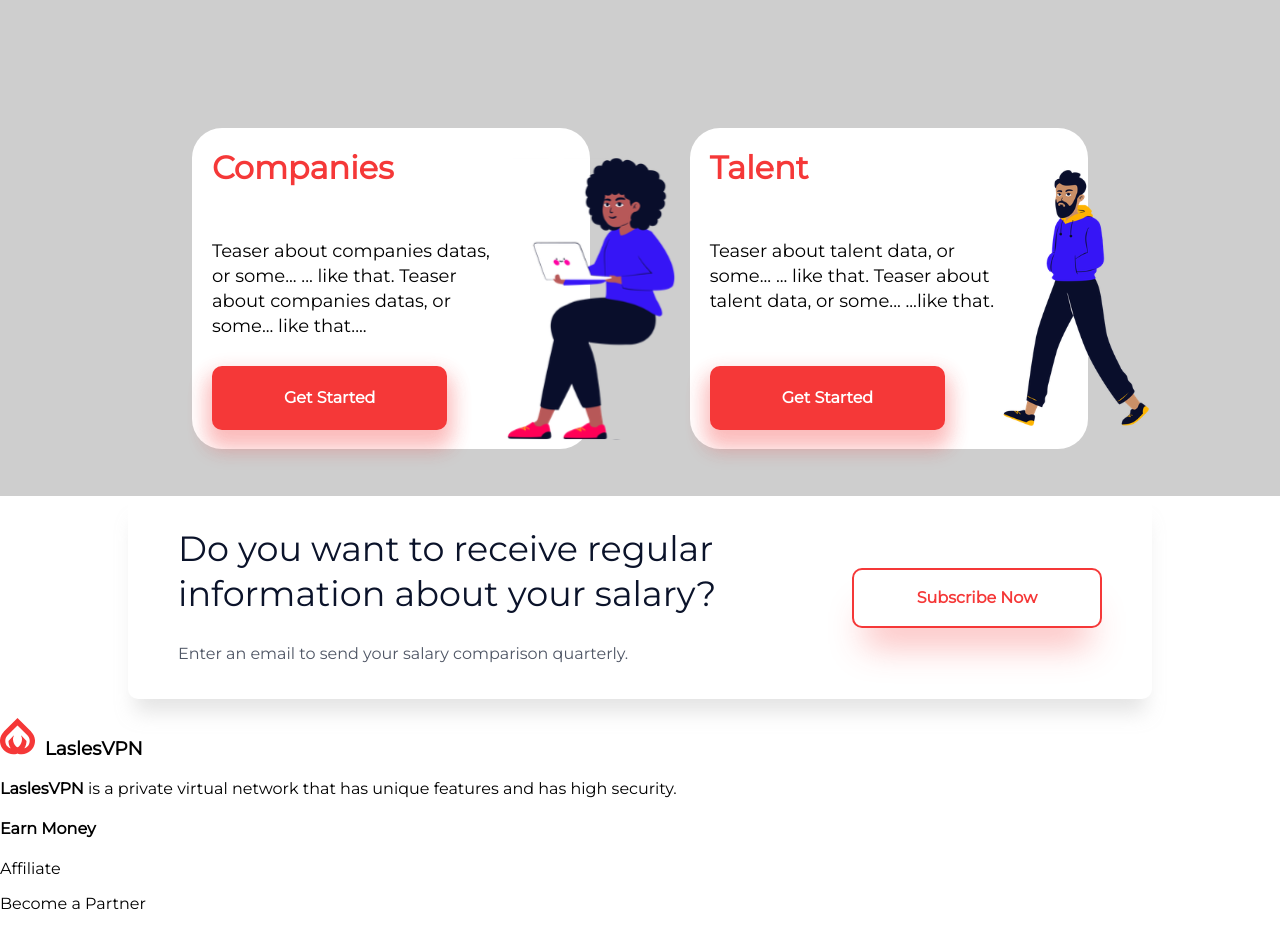
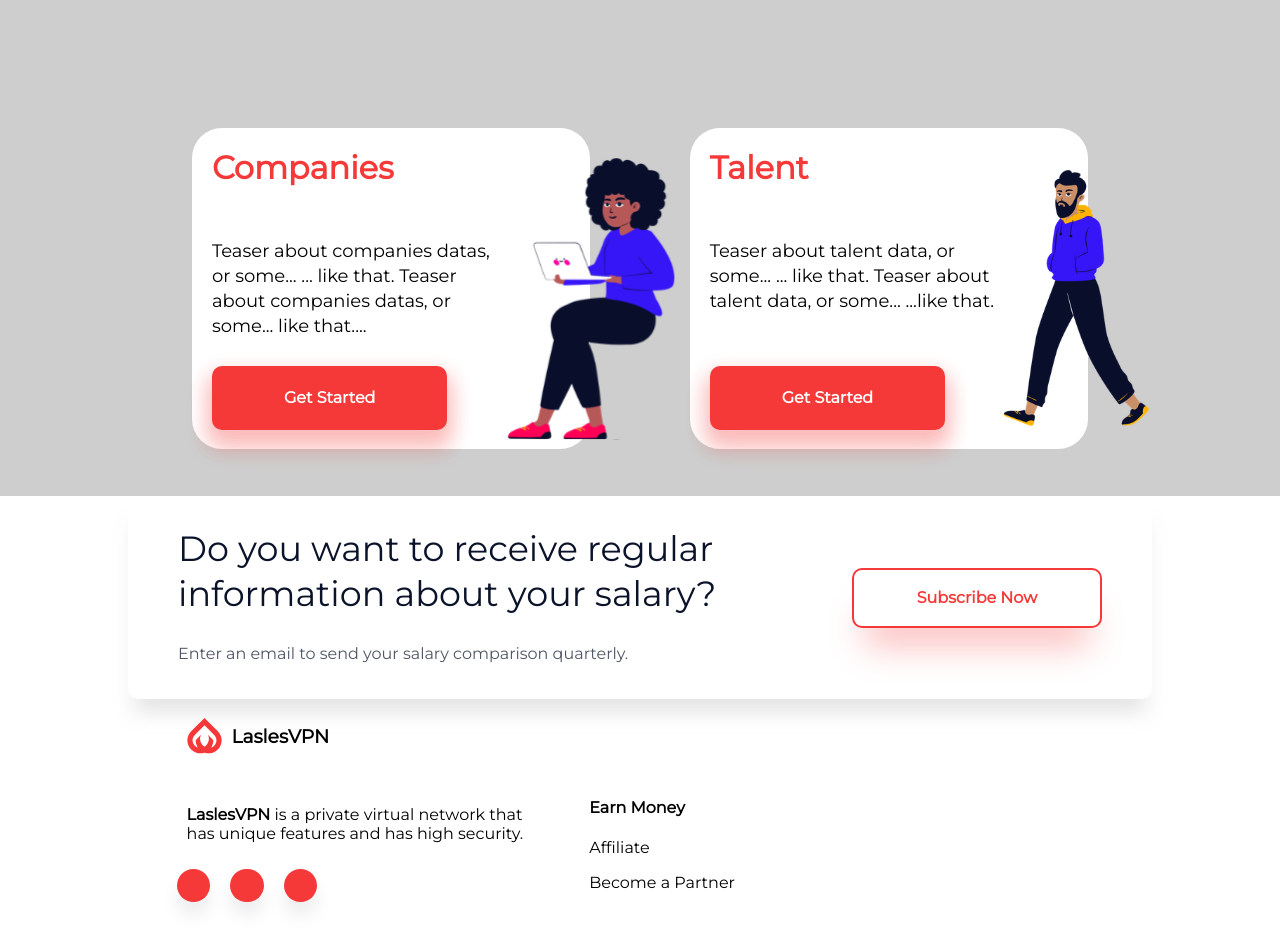
Before and after one commit to Guillaume-Cojan/Landing_jobs, a React (Create React App) app in the folder react_app/: page / in a window 1280 px wide. Shown: the top 936 px of the page. Built offline with nearby package versions, Linux system fonts and the light colour scheme.

Commit message:
finish initial footer design

```diff
--- a/react_app/src/components/Footer/Footer.css
+++ b/react_app/src/components/Footer/Footer.css
@@ -1,48 +1,81 @@
 .footer-wrapper {
+
   display: flex;
   flex-direction: row;
+  justify-content: space-around;
+  align-items: left;
+  width: 60%;
 }
-.footer-logo-img {
+
+.column-1 {
+    margin-left: 20%;
+}
+
+.logo {
+    display: flex;
+    align-items: center;
+}
+.onion {
 /* Vector */
 
-position: absolute;
+/* position: absolute; */
 width: 35px;
 height: 36.23px;
-left: 210px;
-top: 2166.78px;
-
-background: #F53838;
-
 }
-.footer-logo {
+/*
+.logo {
     /* LaslesVPN */
 
-position: absolute;
+/*position: absolute;
 width: 104px;
 height: 24px;
 left: 255px;
-top: 2172.89px;
+top: 2448.89px;
 
 font-family: Rubik;
 font-style: normal;
 font-weight: 500;
 font-size: 20px;
 line-height: 24px;
-/* identical to box height */
+/* identical to box height
 
 color: #0B132A;
+
+
+}*/
+
+.text {
+    margin-top: 15%;
 }
 
-.big-dot {
+.dot {
   /* Ellipse 177 */
 
-position: absolute;
+  /* position: absolute; */
+  border-radius: 50%;
   width: 33.6px;
   height: 33.6px;
   left: 263.6px;
   top: 2314.58px;
+  display: inline-block;
+  margin: 10px;
 
-background: #F53838;
+  background: #f53838;
   box-shadow: 0px 13px 18px rgba(17, 19, 35, 0.08);
+}
+
+.dot-1 {
+    margin-left: -10px;
+}
+
+.column-2 {
+    margin-top: 10%
+}
+
+.copyright {
+    /* ©2020LaslesVPN */
+
+color: #AFB5C0;
+
 
 }
--- a/react_app/src/components/Footer/Footer.js
+++ b/react_app/src/components/Footer/Footer.js
@@ -1,17 +1,25 @@
 import Onion from "../assets/Onion.svg";
+import "./Footer.css";
 function Footer() {
     return (
     <div className="footer-wrapper">
-  <h3 className="footer-logo"><img className="footer-logo-img" src={Onion} alt="logo"></img>
-  &nbsp; LaslesVPN</h3>
- <p><strong>LaslesVPN</strong> is a private virtual network that has unique features and has high security.</p>
-    <div className="big-dot"></div>
-    <div className="big-dot"></div>
-    <div className="big-dot"></div>
+        <div className="column-1">
+            <div>
+            <h3 className="logo"><img className="onion" src={Onion} alt="logo"></img>
+      &nbsp; LaslesVPN</h3>
+  </div>
+ <p className="text"><strong>LaslesVPN</strong> is a private virtual network that <br></br>has unique features and has high security.</p>
+    <span className="dot dot-1"></span>
+    <span className="dot"></span>
+    <span className="dot"></span>
+    <h5 className="copyright">&copy; 2020LaslesVPN</h5>
+    </div>
+    <div className="column-2">
 <h4 className="earn-money">Earn Money</h4>
 <p>Affiliate</p>
 <p>Become a Partner</p>
-<h5>&copy; LaslesVPN</h5>
+</div>
+
     </div>
     )
 }
```
Lines whose indentation alone changed are shown as unchanged.
